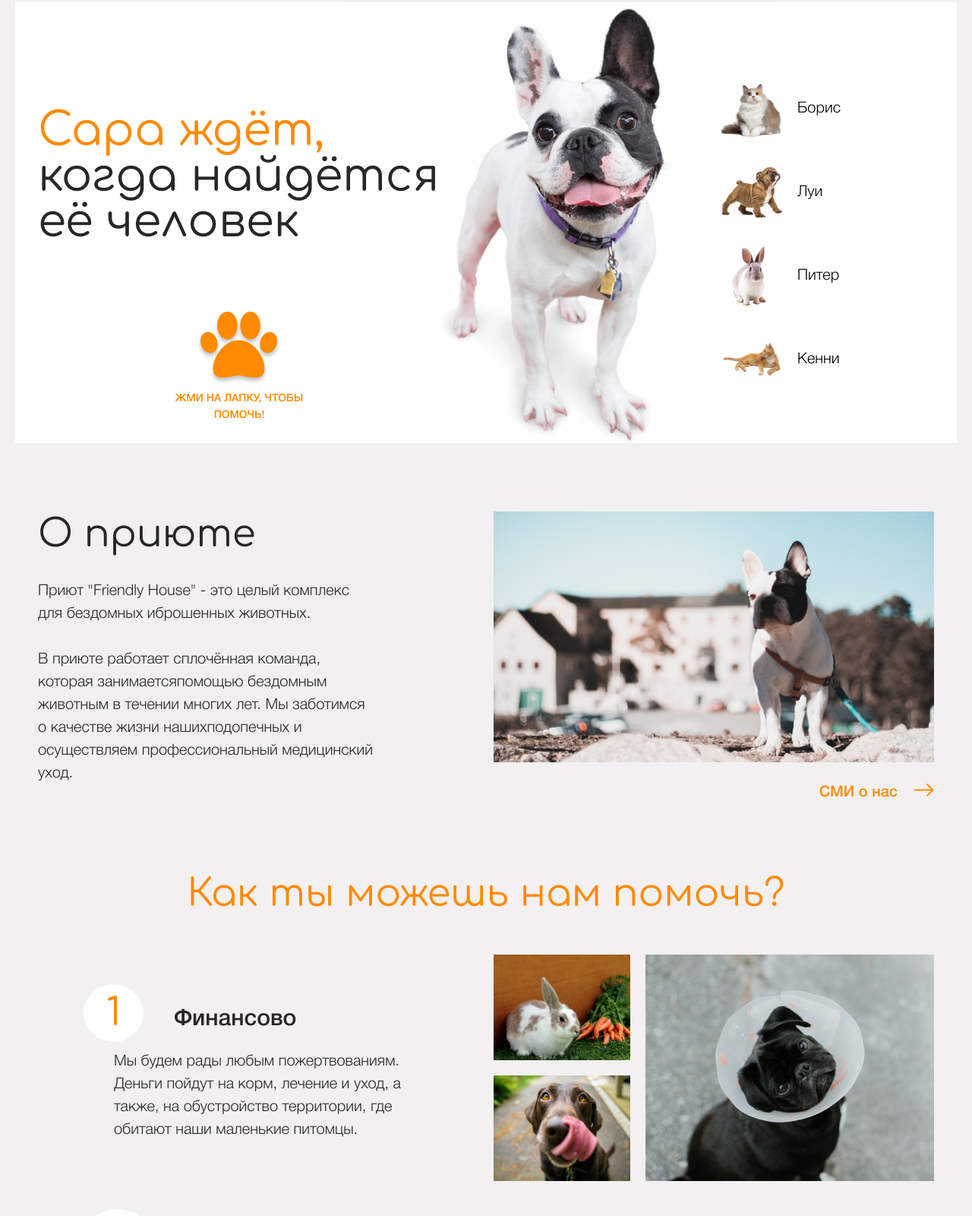
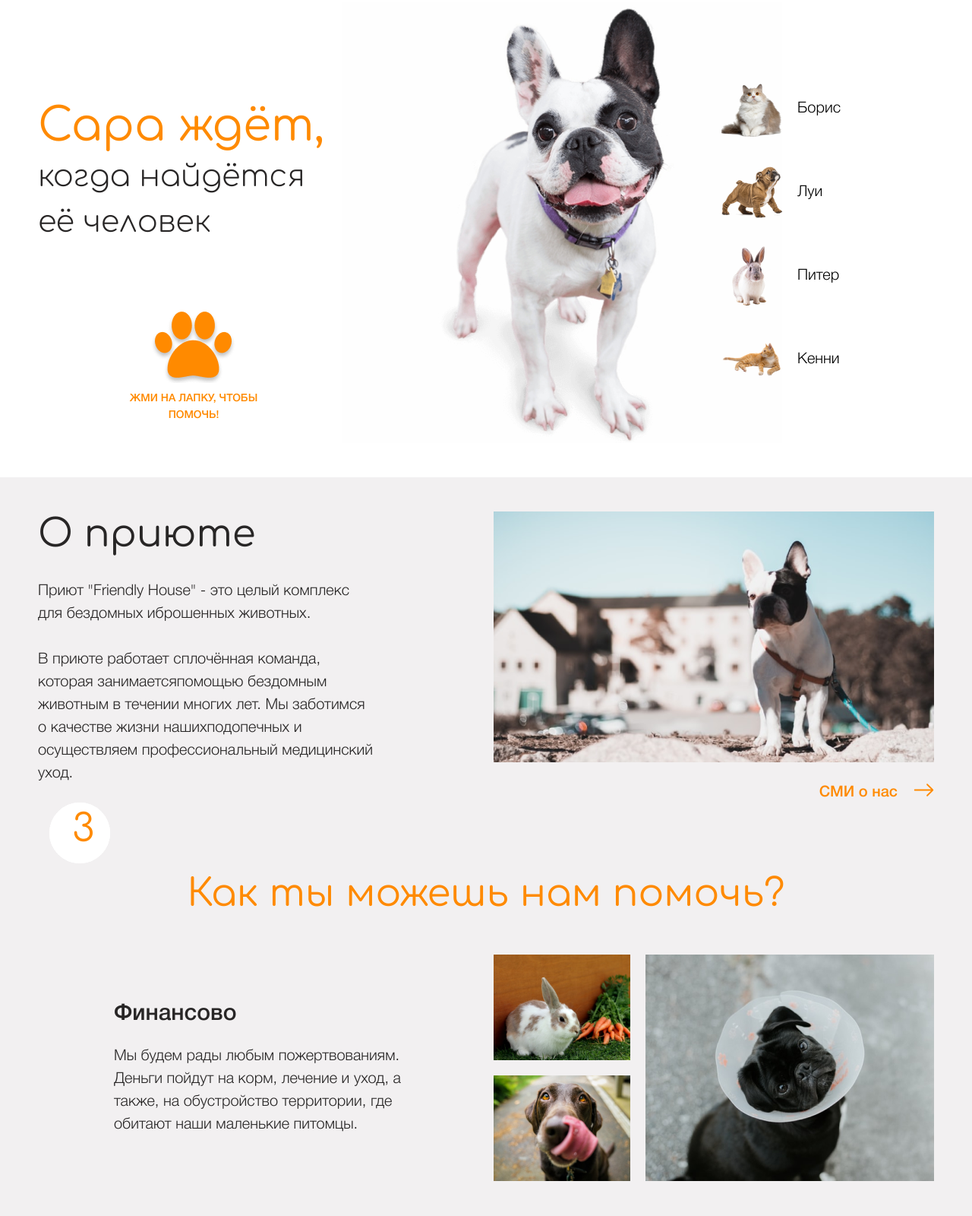
Before and after one commit to DmitriiPro/friendly_house2, a plain HTML site: page friendly__house2.html in a window 1280 px wide. Shown: the part 120-1720 px from the top of the page at 76% size. Drawn offline with Linux system fonts and the light colour scheme.

Commit message:
бефор и ли

```diff
--- a/friendly__house2.html
+++ b/friendly__house2.html
@@ -89,7 +89,7 @@
                 <h2 class="help__title">Как ты можешь нам помочь?</h2>
 
                 <ul class="help__list">
-                    <li class="help__item item-block-one">
+                    <li class="help__item item-block-one item-li">
                         <div class="block-one-left">
                             <h3 class="help__subtitle-finance title">Финансово</h3>
                             <p class="help__element help__element_finance">Мы будем рады любым пожертвованиям. Деньги пойдут на корм, лечение и уход, а также, на обустройство территории, где обитают наши маленькие питомцы.</p>
@@ -99,7 +99,7 @@
                         </div>
                     </li>
 
-                    <li class="help__item item-block-two">
+                    <li class="help__item item-block-two item-li">
                         <div class="block-two-left">
                             <h3 class="help__subtitle-volunteer title">Стать волонтером</h3>
                             <img src="img/girls-dog.png" alt="девушка гладит собаку" class="help__img-block-two" width="580" height="349">
@@ -113,7 +113,7 @@
 
                     </li>
 
-                    <li class="help__item item-block-three">
+                    <li class="help__item item-block-three item-li">
                         <div class="block-three-left">
                             <h3 class="help__subtitle-opekun title">Стать опекуном</h3>
                         <p class="help__element help__element_text_weight">Хотите друга, но не можете взять домой?<br>Проект опеки - идеальное решение!</p>
--- a/style/fonts.css
+++ b/style/fonts.css
@@ -42,3 +42,11 @@
 	font-display: swap;
 	font-style: normal;
 }
+
+@font-face {
+	font-family: "Comfortaa-Light";
+	src: local("Comfortaa"), local("Comfortaa-Light"), url("../font/Comfortaa-Light.woff2") format("woff2"), url("../font/Comfortaa-Light.woff") format("woff");
+	font-weight: 300;
+	font-display: swap;
+	font-style: normal;
+}
--- a/style/form.css
+++ b/style/form.css
@@ -27,6 +27,7 @@
 
 .form {
     padding: 45px 0 140px;
+    background: #FFFFFF;
 }
 
 .form-container {
--- a/style/header.css
+++ b/style/header.css
@@ -19,6 +19,7 @@
 
 .header__menu {
     border: transparent;
+    background: transparent;
 }
 
 .header__link {
--- a/style/help.css
+++ b/style/help.css
@@ -112,6 +112,14 @@
     margin-bottom: 50px;
 }
 
+.item-li {
+    /* position: absolute ; */
+    /* top: 115px;
+    right: 0; */
+    /* top: -90px;
+    left: 45px;  */
+}
+
 .title::before {
     counter-increment: count;
     content: counter(count);
@@ -120,9 +128,9 @@
     border-radius: 50%;
     background: #ffffff;
     padding: 10px 30px;
-    position: relative;
-    top: 0px;
-    left: -40px;
+    position: absolute;
+    top: -90px;
+    left: 45px;
     font-family: Comfortaa;
     font-size: 50px;
     line-height: 50px;
@@ -140,6 +148,7 @@
     line-height: 40px;
     font-weight: 500;
     margin-bottom: 20px;
+    /* position: absolute; */
 }
 
 .help__element {
--- a/style/sara.css
+++ b/style/sara.css
@@ -1,5 +1,6 @@
 .sara {
     padding: 15px 0 45px;
+    background: #FFFFFF;
 }
 
 .container {
@@ -7,7 +8,7 @@
 }
 
 .container-sara {
-    background: #FFFFFF;
+    /* background: #FFFFFF; */
     display: flex;
     flex-direction:row;
     justify-content: space-between;
@@ -15,6 +16,17 @@
 }
 
 .sara__title {
+    font-family: "Comfortaa-Light";
+    font-style: normal;
+    font-weight: 300;
+    font-size: 40px;
+    line-height: 60px;
+    width: 410px;
+    z-index: 10;
+}
+
+.sara__title-orange {
+    color: var(--main-orange, #FF8A00);
     font-family: "Comfortaa";
     font-style: normal;
     font-weight: normal;
@@ -22,10 +34,6 @@
     line-height: 60px;
     width: 530px;
     z-index: 10;
-}
-
-.sara__title-orange {
-    color: var(--main-orange, #FF8A00);
 }
 
 .wrp {
```
Also changed, not shown: font/Comfortaa-Light.woff (added), font/Comfortaa-Light.woff2 (added).
